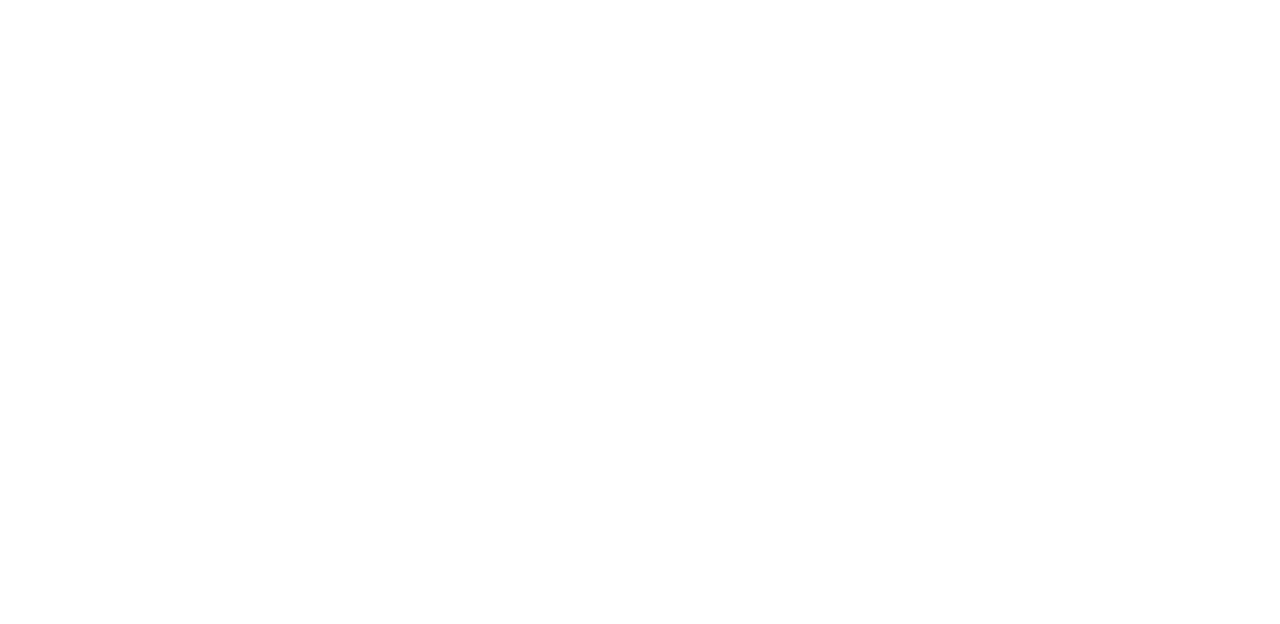
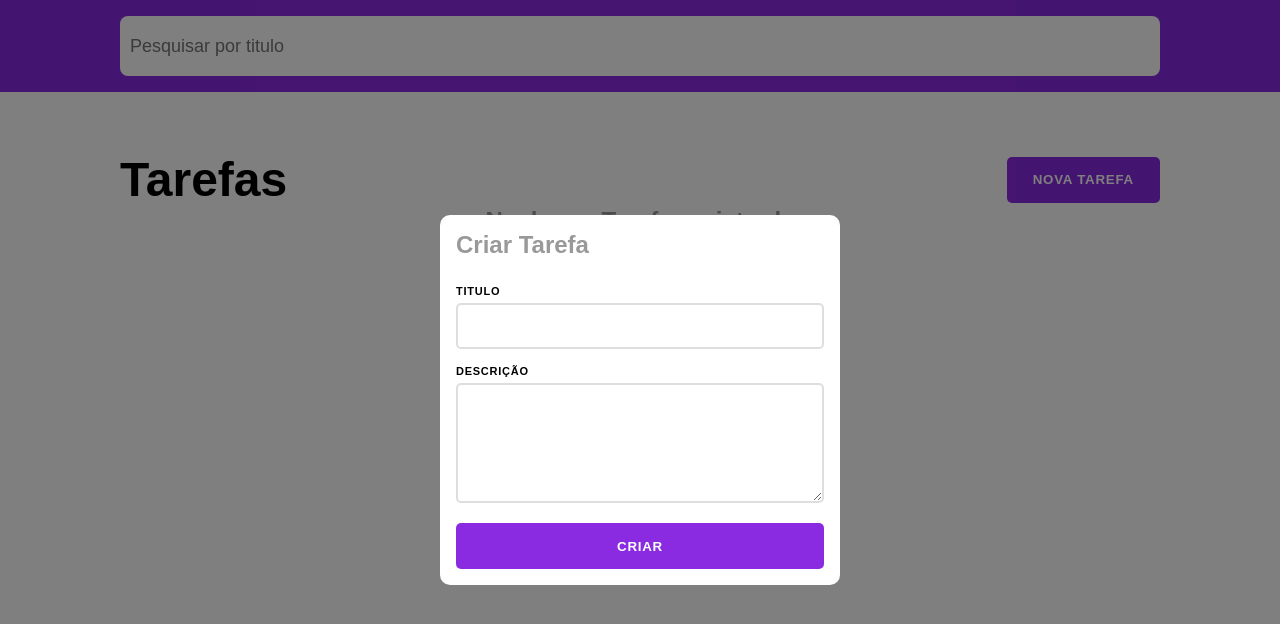
Before and after one commit to johnhesio/curso-iel, a website: page index.html in a window 1280 px wide. Drawn offline with Linux system fonts and the light colour scheme.

Commit message:
html_e_css_estrutura

```diff
--- /dev/null
+++ b/index.css
@@ -0,0 +1,118 @@
+* {
+  padding: 0;
+  margin: 0;
+  border: 0;
+  box-sizing: border-box;
+  list-style: none;
+  text-decoration: none;
+  outline: none;
+  font-family: Arial, Helvetica, sans-serif;
+}
+
+header {
+  background-color: blueviolet;
+  padding: 16px 120px;
+}
+header input {
+  width: 100%;
+  height: 60px;
+  padding: 0 10px;
+  border-radius: 8px;
+  font-size: 18px;
+}
+#tarefas {
+  padding: 60px 120px;
+}
+#tarefas h2 {
+  display: flex;
+  justify-content: space-between;
+  align-items: center;
+  font-size: 48px;
+}
+#tarefas h2 button {
+  height: 46px;
+  padding: 0 26px;
+  background-color: blueviolet;
+  color: white;
+  font-weight: bold;
+  text-transform: uppercase;
+  letter-spacing: 0.75px;
+  border-radius: 5px;
+  cursor: pointer;
+  transition: 200ms;
+}
+#tarefas h2 button:hover {
+  background-color: rgb(113, 30, 191);
+}
+#tarefas h6 {
+  text-align: center;
+  font-size: 24px;
+  color: #999;
+}
+#overlay {
+  width: 100%;
+  height: 100%;
+  background-color: #00000080;
+  position: fixed;
+  top: 0;
+  left: 0;
+  z-index: 1;
+}
+.modal {
+  width: 400px;
+  background-color: white;
+  padding: 16px;
+  border-radius: 10px;
+  position: fixed;
+  top: 50%;
+  left: 50%;
+  z-index: 2;
+  transform: translate(-50%, -50%);
+}
+.modal form h3 {
+  font-size: 24px;
+  color: #999;
+  margin-bottom: 26px;
+}
+.modal form label {
+  display: block;
+  font-size: 11px;
+  font-weight: bold;
+  letter-spacing: 0.75px;
+  text-transform: uppercase;
+  margin-bottom: 6px;
+}
+.modal form input,
+.modal form textarea {
+  width: 100%;
+  height: 46px;
+  border: 2px solid #dedede;
+  margin-bottom: 16px;
+  padding-left: 10px;
+  border-radius: 5px;
+  transition: 200ms;
+}
+.modal form input:focus,
+.modal form textarea:focus {
+  border-color: blueviolet;
+}
+.modal form textarea {
+  padding-top: 10px;
+  height: 120px;
+}
+.modal form button {
+  width: 100%;
+  height: 46px;
+  padding: 0 26px;
+  background-color: blueviolet;
+  color: white;
+  font-weight: bold;
+  text-transform: uppercase;
+  letter-spacing: 0.75px;
+  border-radius: 5px;
+  cursor: pointer;
+  transition: 200ms;
+}
+.modal form button:hover {
+  background-color: rgb(113, 30, 191);
+}
--- a/index.html
+++ b/index.html
@@ -1,11 +1,32 @@
 <!DOCTYPE html>
 <html lang="pt-br">
-<head>
-    <meta charset="UTF-8">
-    <meta name="viewport" content="width=device-width, initial-scale=1.0">
+  <head>
+    <meta charset="UTF-8" />
+    <meta name="viewport" content="width=device-width, initial-scale=1.0" />
     <title>Projeto Javascript</title>
-</head>
-<body>
-
-</body>
+    <link rel="stylesheet" href="./index.css" />
+  </head>
+  <body>
+    <header>
+      <input type="text" id="busca" placeholder="Pesquisar por titulo" />
+    </header>
+    <main>
+      <section id="tarefas">
+        <h2>Tarefas <button>nova tarefa</button></h2>
+        <h6>Nenhuma Tarefa registrada</h6>
+      </section>
+      <section id="overlay"></section>
+      <div class="modal">
+        <form>
+          <h3>Criar Tarefa</h3>
+          <label for="titulo">Titulo</label>
+          <input type="text" id="titulo" />
+          <label for="descricao">Descrição</label>
+          <textarea id="descricao"></textarea>
+          <button>Criar</button>
+        </form>
+      </div>
+    </main>
+    <script src="./index.js"></script>
+  </body>
 </html>
```
Also changed, not shown: api.json (added, +8 -0 lines), package.json (+20 -1 lines), index.js (added), 1 other file.
